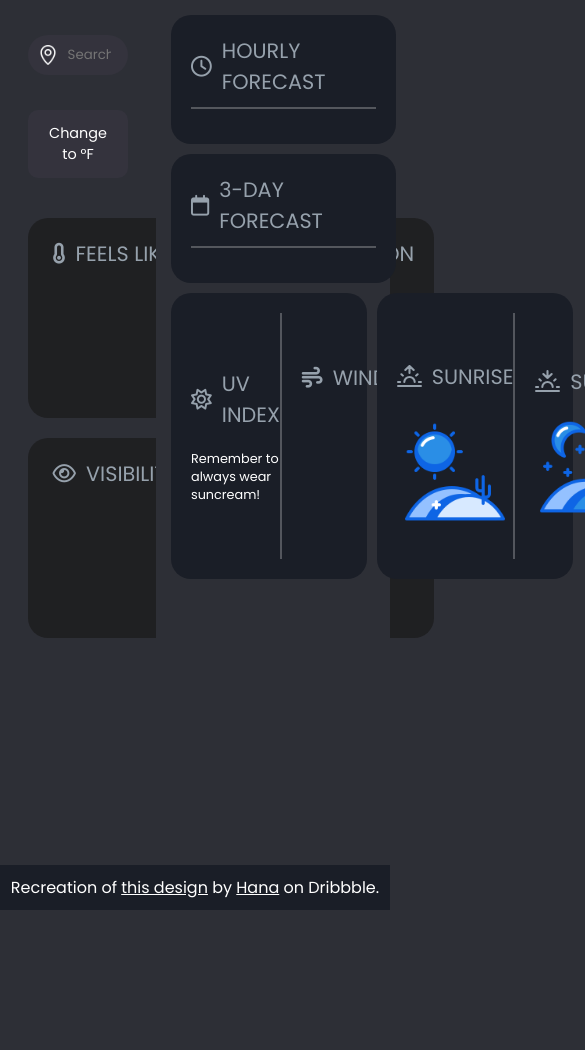
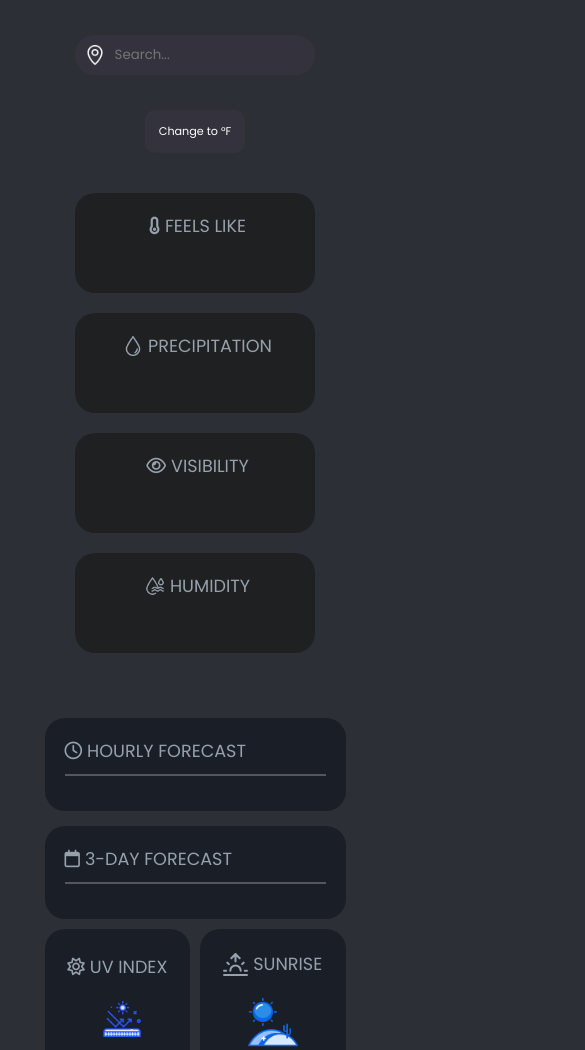
Before and after one commit to itskharina/weather-app, a website: page index.html in a window 390 px wide. Shown: the top 1050 px of the page, 585 px wide, since content can reach past the window. Before the commit the page ends 910 px from the top, so only its background shows below. Drawn offline with Linux system fonts and the light colour scheme; no server answers.

Commit message:
Improved responsiveness for vertical screens

```diff
--- a/css/style.scss
+++ b/css/style.scss
@@ -23,7 +23,7 @@ body {
   }
 
 .main-container {
-    height: 100vh;
+    width: 100%;
     display: grid;
     grid-template-areas:
     'main'
@@ -31,7 +31,7 @@ body {
 }
 
 main {
-    height: 865px;
+    max-height: 865px;
     display: grid;
     grid-template-columns: repeat(5, 1fr);
     grid-template-areas:
@@ -44,12 +44,13 @@ main {
 
 .left {
     @include flex(column);
-    margin: 15px 15px 30px 15px;
+    margin: 15px 0px 30px 15px;
     border-radius: 20px;
     color: white;
     grid-area: left;
     background-repeat: no-repeat;
     background-size: cover;
+    min-width: 578px;
 
     .currentWeather {
         width: 80%;
@@ -83,6 +84,7 @@ main {
     }
 
     .cards {
+        min-width: 100px;
         margin-top: 30px;
         margin-bottom: 20px;
         display: grid;
@@ -95,6 +97,7 @@ main {
         .card {
             border-radius: 20px;
             height: 200px;
+            min-width: 230px;
             margin-top: 10px;
             background-color: rgba(27, 26, 26, 0.7);
             padding: 20px 20px 20px 25px;
@@ -132,7 +135,7 @@ img {
 }
 
 .value {
-    font-size: 3rem;
+    font-size: 2.5rem;
     color: white;
     margin-top: 20px;
 }
@@ -145,7 +148,7 @@ img {
 
     .hourly {
         margin: 15px 15px 10px 15px;
-        width: 96%;
+        // width: 96%;
         background-color: $mainColour;
         padding: 20px;
         border-radius: 20px;
@@ -158,7 +161,6 @@ img {
 
     .threeDay {
         @extend .hourly;
-        margin: 10px 15px;
     }
 
 
@@ -206,6 +208,7 @@ img {
     .days-container {
         @include flex(row);
         justify-content: space-around;
+        flex-wrap: wrap;
         gap: 20px;
         margin-top: 15px;
 
@@ -242,37 +245,44 @@ img {
         }
     }
 
+    .uv-wind, .sun {
+        display: flex;
+        align-items: center;
+        width: 100%;
+        background-color: $mainColour;
+        border-radius: 20px;
+        justify-content: space-around;
+        height: 285px;
+        background-image: linear-gradient(#2D2F36, #2D2F36);
+        background-size: 2px 90%;
+        background-repeat: no-repeat;
+        background-position: center center;
+
+        .flex-uv {
+            margin-top: 30px;
+            @include flex(row);
+            justify-content: center;
+            gap: 10px;
+        }
+    }
+
     .container {
         color: white;
-        margin: 10px 15px;
+        justify-content: center;
         @include flex(row);
         gap: 10px;
+        margin: 0px 15px;
 
         .flex {
             @include flex(row);
             gap: 8px;
         }
 
-        .uv-wind, .sun {
+        .uv, .wind {
             display: flex;
+            flex-direction: column;
             align-items: center;
-            width: 96%;
-            background-color: $mainColour;
-            padding: 20px;
-            border-radius: 20px;
             justify-content: space-around;
-            height: 286px;
-        }
-
-        .sun {
-            margin-right: 7px;
-        }
-
-        .border-left {
-            height: 100%;
-            border-left: 2px solid rgba(255,255,255,.25);
-            padding: 10px;
-;
         }
 
         .uv-value {
@@ -309,24 +319,19 @@ img {
             justify-content: center;
             gap: 10px;
             margin-top: 10px;
-
-            .sunrise-value {
-                margin-bottom: 10px;
-            }
-
-            .pics {
-                width: 100px;
-            }
         }
     }
+}
+
+.pics {
+    width: 100px;
 }
 
 // FOOTER
 
 footer {
-    box-sizing:border-box;
+    box-sizing: border-box;
     color: white;
-    grid-area: footer;
     background-color: #1A1E27;
     text-align: center;
     grid-area: footer;
@@ -337,9 +342,127 @@ footer {
     }
 }
 
+@media (max-width: 1270px) {
+
+    .left {
+        margin-right: 15px;
+    }
+
+    .main-container {
+        width: 100%;
+        @include flex(column);
+        justify-content: center;
+    }
+
+    main {
+        max-height: none;
+        grid-template-areas:
+        'left left left left left'
+        'right right right right right';
+    }
+
+    footer {
+        width: 100%;
+        margin-top: 10px;
+    }
+}
+
+@media (max-width: 625px) {
+
+    .left {
+        min-width: auto;
+
+        .country {
+            font-size: 1rem;
+        }
+
+        .type {
+            font-size: 1.2rem;
+        }
+
+        h1, h2 {
+            font-size: 2.1rem;
+        }
+
+        button {
+            width: 100px;
+            font-size: 0.7rem;
+        }
+
+        .cards {
+            display: flex;
+            flex-direction: column;
+            justify-content: center;
+            text-align: center;
+
+            .card {
+                @include flex(column);
+                height: 100px;
+
+                img {
+                    width: 20px;
+                }
+
+                .value {
+                    margin-top: 0;
+                    font-size: 1.6rem;
+                }
+            }
+        }
+
+
+    }
+
+    .title {
+        gap: 5px;
+        font-size: 1.1rem;
+    }
+
+    .right {
+
+        .uv-wind, .sun {
+            @include flex(column);
+            background-image: linear-gradient(#2D2F36, #2D2F36);
+            background-size: 90% 2px;
+            background-repeat: no-repeat;
+            background-position: center center;
+
+            .uv, .wind, .wind-units {
+                margin: 0;
+            }
+
+            .uv > .title {
+                margin: 14px 0;
+            }
+
+            .wind > .title {
+                margin-top: 15px;
+            }
+
+            .title + .flex {
+                margin: 10px 0;
+            }
+
+            .uv-value {
+                margin-top: 0;
+                font-size: 1.5rem;
+            }
+
+            .flex-uv {
+                margin-top: 0;
+            }
+        }
+
+        .pics {
+            width: 50px;
+        }
+    }
+}
+
 // <a href="https://www.freepik.com/icon/sunset_9595809#fromView=resource_detail&position=9">Icon by vectaicon</a>
 // <a href="https://www.freepik.com/icon/sunrise_9595807">Icon by vectaicon</a>
 // <a href="https://iconscout.com/icons/sunrise" class="text-underline font-size-sm" target="_blank">Sunrise</a> by <a href="https://iconscout.com/contributors/feathericons" class="text-underline font-size-sm">Feather Icons</a> on <a href="https://iconscout.com" class="text-underline font-size-sm">IconScout</a>
 // <a href="https://iconscout.com/icons/sunset" class="text-underline font-size-sm" target="_blank">Sunset</a> by <a href="https://iconscout.com/contributors/feathericons" class="text-underline font-size-sm">Feather Icons</a> on <a href="https://iconscout.com" class="text-underline font-size-sm">IconScout</a>
 // <a href="https://www.freepik.com/icon/desert_1360330">Icon by Darius Dan</a>
 // <a href="https://www.freepik.com/icon/desert_1360329#fromView=resource_detail&position=62">Icon by Darius Dan</a>
+// <a href="https://www.freepik.com/icon/sun_4637381#fromView=search&term=uv&track=ais&page=1&position=2">Icon by Darius Dan</a>
--- a/index.html
+++ b/index.html
@@ -71,11 +71,15 @@
             <div class="uv-wind">
               <div class="uv">
                 <p class="title"><i class="fa-regular fa-sun"></i>UV INDEX</p>
-                <p class="uv-value"></p>
-                <p class="range"></p>
-                <p class="suncream">Remember to always wear suncream!</p>
+                <div class="flex-uv">
+                  <div class="uv-text">
+                    <p class="uv-value"></p>
+                    <p class="range"></p>
+
+                  </div>
+                  <img class="pics" src="./images/uv.png" alt="uv picture">
+                </div>
               </div>
-              <div class="border-left"></div>
               <div class="wind">
                 <p class="title"><i class="fa-solid fa-wind"></i>WIND</p>
                 <div class="flex">
```
Also changed, not shown: css/style.css, images/uv.png (added), 1 other file.
